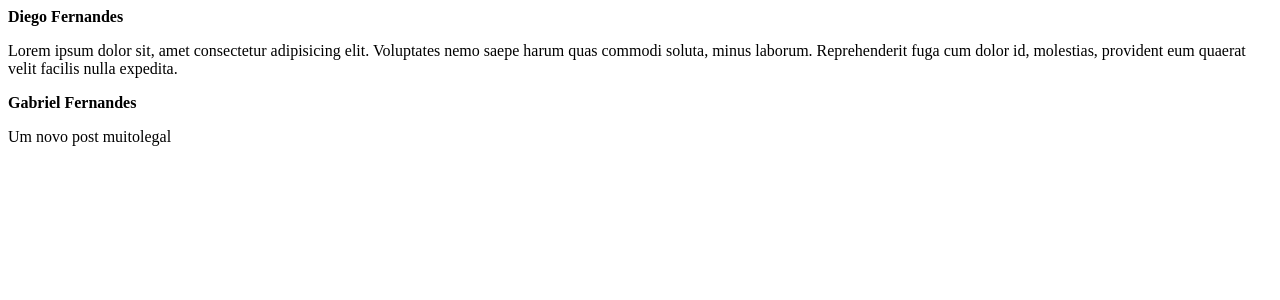
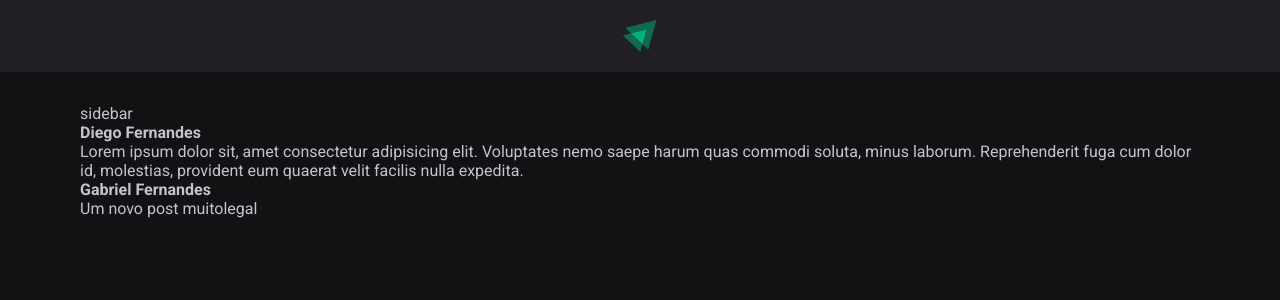
Before and after one commit to laiscasagrande/IgniteFeed, a React (Vite) app in the folder 01-fundamentos-reactjs/: page / in a window 1280 px wide. Shown: the top 300 px of the page. Built offline with nearby package versions, Linux system fonts and the light colour scheme.

Commit message:
:ok_hand: style: CSS das páginas

```diff
--- a/01-fundamentos-reactjs/index.html
+++ b/01-fundamentos-reactjs/index.html
@@ -1,14 +1,25 @@
 <!doctype html>
 <html lang="en">
+
 <head>
   <meta charset="UTF-8" />
+<!--Esses links conectam com o servidor do google. Colocamos aqui em cima porque eles têm que ser uma das primeiras coisas a ser carregda na página-->
+  <link rel="preconnect" href="https://fonts.googleapis.com"/>
+  <link rel="preconnect" href="https://fonts.gstatic.com" crossorigin/>
+
   <link rel="icon" type="image/svg+xml" href="/vite.svg" />
   <meta name="viewport" content="width=device-width, initial-scale=1.0" />
-    <title>Vite + React</title>
+  <link
+    href="https://fonts.googleapis.com/css2?family=Roboto:ital,wght@0,100;0,300;0,400;0,500;0,700;0,900;1,100;1,300;1,400;1,500;1,700;1,900&display=swap"
+    rel="stylesheet">
+  <title>Vite App</title>
 </head>
+
 <body>
   <div id="root"></div>
-    <script type="module" src="/src/main.jsx"></script> <!--o module são tipos de exportações e importações existentes nos novos brosews-->
+  <script type="module" src="/src/main.jsx"></script>
+  <!--o module são tipos de exportações e importações existentes nos novos brosews-->
 </body><!--O main vai ser o primeiro arquivo js que vai ser carregado-->
+
 </html>
 <!--O html é o primeiro a ser carregado-->
--- a/01-fundamentos-reactjs/src/App.jsx
+++ b/01-fundamentos-reactjs/src/App.jsx
@@ -1,14 +1,24 @@
 import { Post } from './Post';
+import { Header } from './components/header';
+
+import styles from './App.module.css'
+import './global.css'
 
 export function App() {
   return (
     <>
-      <Post
-        author="Diego Fernandes"
-        content="Lorem ipsum dolor sit, amet consectetur adipisicing elit. Voluptates nemo saepe harum quas commodi soluta, minus laborum. Reprehenderit fuga cum dolor id, molestias, provident eum quaerat velit facilis nulla expedita." />
-      <Post
-        author="Gabriel Fernandes"
-        content="Um novo post muitolegal" />
+      <Header />
+      <div className={styles.wrapper}>
+        <aside>
+          sidebar
+        </aside>
+        <main> <Post
+          author="Diego Fernandes"
+          content="Lorem ipsum dolor sit, amet consectetur adipisicing elit. Voluptates nemo saepe harum quas commodi soluta, minus laborum. Reprehenderit fuga cum dolor id, molestias, provident eum quaerat velit facilis nulla expedita." />
+          <Post
+            author="Gabriel Fernandes"
+            content="Um novo post muitolegal" /></main>
+      </div>
     </>//todos os elementos devem estar dentro de um elemento
   )
 }
--- /dev/null
+++ b/01-fundamentos-reactjs/src/App.module.css
@@ -0,0 +1,4 @@
+.wrapper {
+  max-width: 70rem; /*ela vai ter uma largura máxima de 70rem*/
+  margin: 2rem auto; /*em cima e embaixo vai ter 2rem e auto nas leteriais, fazendo com que fique centralizado*/
+}
--- /dev/null
+++ b/01-fundamentos-reactjs/src/components/Header.module.css
@@ -0,0 +1,11 @@
+/*o module serve para dizer que esse css só pertence a um componente*/
+.header{
+background: var(--gray-800);
+display: flex;
+justify-content: center;
+padding: 1.25rem 0; /*1.25rem em cima e embaixo e nas laterais 0*/
+}
+
+.header img {
+  height: 2rem;
+}
--- /dev/null
+++ b/01-fundamentos-reactjs/src/components/header.jsx
@@ -0,0 +1,10 @@
+import styles from './Header.module.css' //como é um module, não posso só importar o css, tenho que dar um nome. Eu uso o  odule para a estilização deste componente não afetar os outros componentes
+//o module gera para cada classe que estamos utilizando um hash, que é uma classe única, para que essa mesma classe não interfira em outros componentes
+import igniteLogo from '../assets/ignite-logo.svg'
+export function Header() { //componentes react sempre com a primeira letra maiúscula
+  return (
+    <header className={styles.header}>
+      <img src={igniteLogo} alt="Logotipo do Ignite" />
+    </header>
+  )
+}
--- /dev/null
+++ b/01-fundamentos-reactjs/src/global.css
@@ -0,0 +1,38 @@
+/*css escopado: css específico para aquele componente*/
+:root {
+  /*variáveis para as cores*/
+  --white: #ffffff;
+  --gray-100: #e1e1e6;
+  --gray-300: #c4c4cc;
+  --gray-400: #8d8d99;
+  --gray-600: #323238;
+  --gray-700: #29292e;
+  --gray-800: #202024;
+  --gray-900: #121214;
+
+  --green-500: #88875f;
+}
+
+* {
+  /*essas informações servem para o padding, o margin e o box do elemento nunca aumentem sua largura e altura e espremam para dentro*/
+  margin: 0;
+  padding: 0;
+  box-sizing: border-box;
+}
+
+body {
+  background: var(--gray-900);
+  color: var(--gray-300);
+  -webkit-font-smoothing: antialiased
+    /*aplica nos navegadores que são baseados no webkit uma padronização para a fonte ficar mais fininha */
+}
+
+body,
+input,
+textarea, /*tive que colocar todos esses elementos porque por padrão eles não herdam a fonte do body*/
+button {
+  font-family: 'Roboto', sans-serif;/*caso o roboto não seja carregado, vou escolher a fonte padrão que não tenha serifa. No windows será um arial*/
+  font-weight: 400; /*espessura de 400*/
+  font-size: 1rem; /*unidades de medida relativa melhoram a acessibilidade da aplicação. Se alguma pessoa aumentar o tamanho da fonte, o nosso site vai aumentar de acordo com essas preferências. Se eu usar px e o usuário aumentar a fonte, esta continuará do mesmo tamanho */
+}/*1rem estou informando que é uma unidade relativa da fonte padrão do html que é 16px*/
+/*O rem sempre faz com que nossos elementos aumentem ou diminuam de forma totalitária, igual a todos os lementos caso o usuário deseje aumentar ou diminuir a fonte. Vai aumentar ou diminuir de forma proporcional ao que o usuário escolher, ao invés de continuar do mesmo tamanho */
```
Also changed, not shown: 01-fundamentos-reactjs/src/assets/ignite-logo.svg (added). Lines whose indentation alone changed are shown as unchanged.
